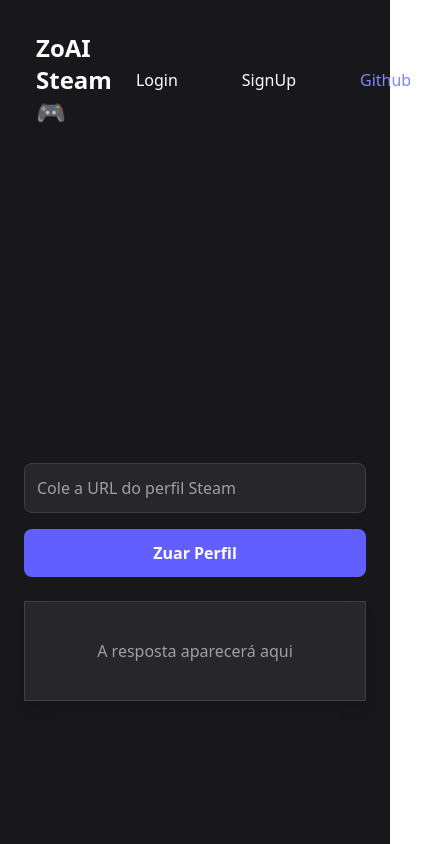
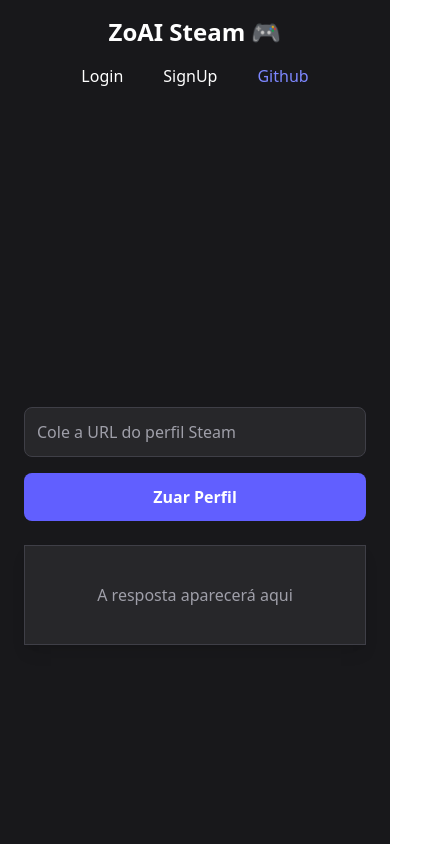
Before and after one commit to 1-AkM-0/zoai-steam-front, a React (Vite) app: page / in a window 390 px wide. Shown: the top 844 px of the page, 423 px wide, since content can reach past the window. Built offline with nearby package versions, Linux system fonts and the light colour scheme; no server answers.

Commit message:
feat: Add responsiveness and fix home button

```diff
--- a/src/components/Header.jsx
+++ b/src/components/Header.jsx
@@ -10,30 +10,30 @@
   return (
     <div>
 
-      <div className="bg-zinc-900 flex items-center justify-between p-6 text-white ">
-        <div className=" px-3 py-2 rounded-lg">
-          <a href="/" className="text-2xl font-bold mb-6">
+      <div className="bg-zinc-900 flex flex-col sm:flex-row items-center justify-between p-4 sm:p-6 text-white ">
+        <div className=" mb-4 sm:mb-0">
+          <a href="/" className="text-2xl font-bold">
             ZoAI Steam 🎮
           </a>
         </div>
-        <div className="flex justify-around gap-10 items-center">
+        <div className="flex flex-wrap justify-center sm:justify-end gap-4 items-center">
           {accessToken ? (
             <>
               <div>
-                <a href="/history" className="px-3 py-2 rounded-lg hover:underline">
+                <a href="/history" className="px-3 py-2  hover:underline text-sm sm:text-base">
                   History
                 </a>
               </div>
 
               <div>
-                <button onClick={handleLogout} className="px-3 py-2 rounded-lg hover:underline">
+                <button onClick={handleLogout} className="px-3 py-2  hover:underline text-sm sm:text-base">
                   Logout
                 </button>
               </div>
               <div>
                 <a
                   href="https://github.com/1-AkM-0/zoai-steam"
-                  className="px-3 py-2 rounded-lg text-indigo-400 hover:underline hover:text-indigo-600"
+                  className="px-3 py-2 text-indigo-400 hover:underline hover:text-indigo-600 text-sm sm:text-base"
                   target='_blank'
                   rel='noopener noreferrer'
                 >
--- a/src/pages/Home.jsx
+++ b/src/pages/Home.jsx
@@ -47,13 +47,14 @@
           />
           <button
             type="submit"
+            disabled={loading}
             className="bg-indigo-500 hover:bg-indigo-600 py-3 rounded-lg font-bold"
           >
             {loading ? "Processando..." : "Zuar Perfil"}
           </button>
         </form>
         <div className="mt-6 w-full max-w-md">
-          <div className="bg-zinc-800 rounderd-lg p-6 border border-zinc-700 shadow-lg min-h-[100px] flex items-center justify-center">
+          <div className="bg-zinc-800 rounderd-lg p-6 border border-zinc-700 shadow-lg min-h-[100px] flex items-center justify-center text-center">
             {loading ? (
               <p>A resposta aparecerá aqui</p>
             ) : response ? (
```
